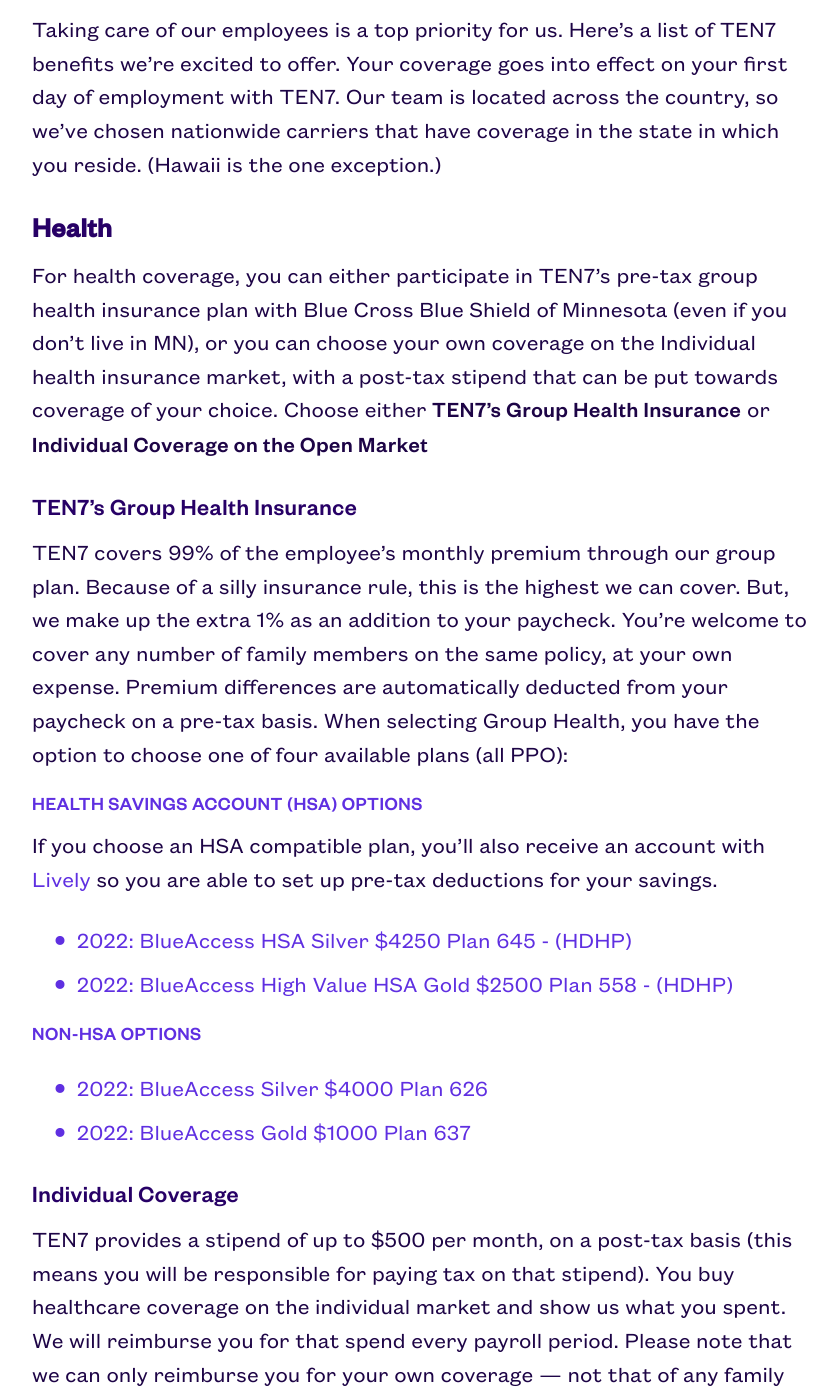
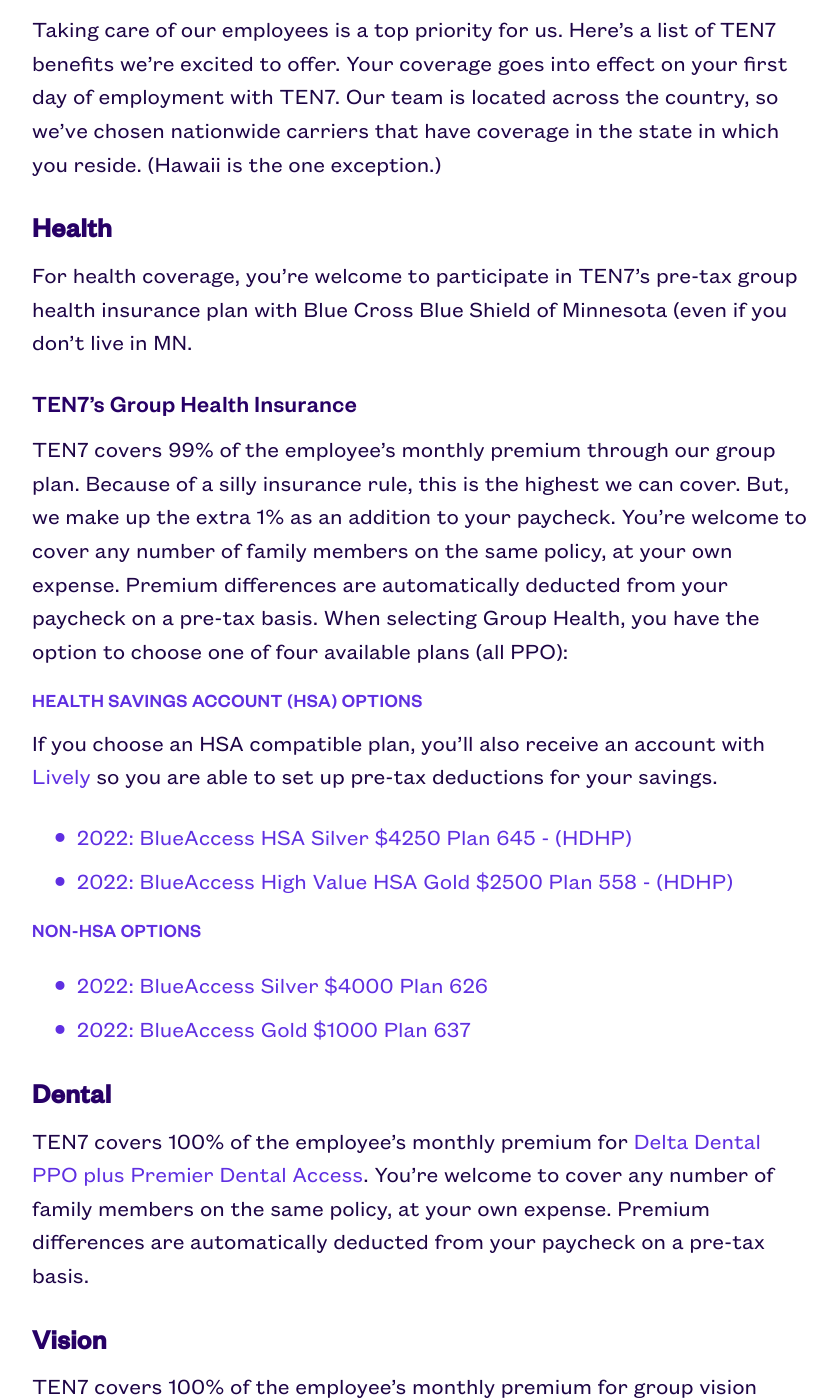
Before and after one commit to ten7/handbook.ten7.com, a Jekyll site: the page built from _pages/04_ourbenefits.md, in a window 1280 px wide and 1400 px high, scrolled down 299 px. Shown: the whole window, without its empty margins (220-1057 px from the left). Built offline with Jekyll 4.4.1, drawn with Linux system fonts in a browser that asks for light colours; some of the changed text lies outside the part shown.

Commit message:
Removed stipend health insurance option

```diff
--- a/_pages/04_ourbenefits.md
+++ b/_pages/04_ourbenefits.md
@@ -13,7 +13,7 @@
 
 ## Health
 
-For health coverage, you can either participate in TEN7’s pre-tax group health insurance plan with Blue Cross Blue Shield of Minnesota (even if you don’t live in MN), or you can choose your own coverage on the Individual health insurance market, with a post-tax stipend that can be put towards coverage of your choice. Choose either **TEN7’s Group Health Insurance** or **Individual Coverage on the Open Market**
+For health coverage, you're welcome to participate in TEN7’s pre-tax group health insurance plan with Blue Cross Blue Shield of Minnesota (even if you don’t live in MN.
 
 
 ### TEN7’s Group Health Insurance
@@ -27,10 +27,6 @@
 #### Non-HSA Options
 * [2022: BlueAccess Silver $4000 Plan 626](/assets/pdf/bcbs_blueaccess_silver_4000_plan_626.pdf)
 * [2022: BlueAccess Gold $1000 Plan 637](/assets/pdf/bcbs_blueaccess_gold_1000_plan_637.pdf)
-
-
-### Individual Coverage
-TEN7 provides a stipend of up to $500 per month, on a post-tax basis (this means you will be responsible for paying tax on that stipend). You buy healthcare coverage on the individual market and show us what you spent. We will reimburse you for that spend every payroll period. Please note that we can only reimburse you for your own coverage — not that of any family members or dependents.
 
 ## Dental
 
```
